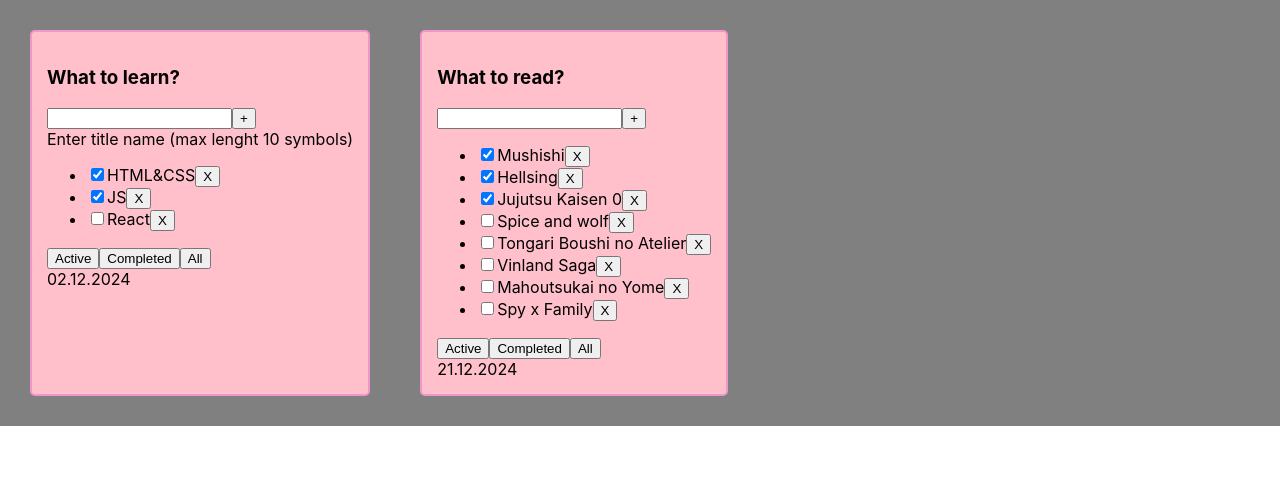
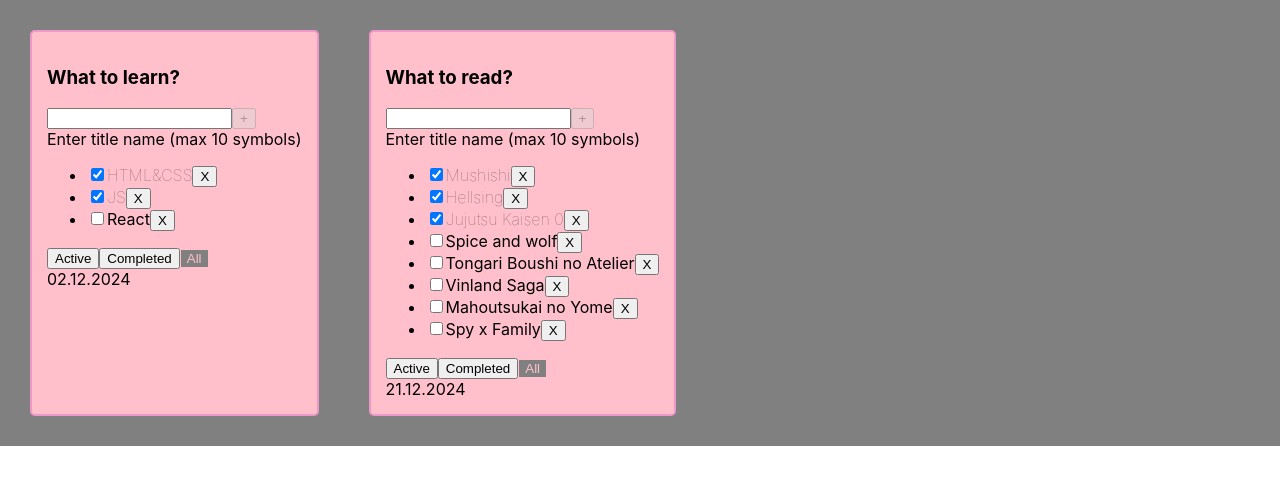
Before and after one commit to EarlMefisto/1-todolist, a React (Create React App) app: page / in a window 1280 px wide. Shown: the top 484 px of the page. Built offline with nearby package versions, Linux system fonts and the light colour scheme.

Commit message:
lesson 4

```diff
--- a/src/App.css
+++ b/src/App.css
@@ -14,3 +14,23 @@
   border-radius: 5px;
   padding: 15px;
 }
+
+.error {
+  border: 2px solid red;
+  border-radius: 5px;
+}
+
+.error-message {
+  color: red;
+}
+
+.active-filter-button {
+  background-color: #808080;
+  color: #ffc0cb;
+  border: 1px solid;
+}
+
+.is-done {
+  font-weight: lighter;
+  opacity: 0.5;
+}
--- a/src/App.tsx
+++ b/src/App.tsx
@@ -17,14 +17,57 @@
 export type FilterValuesType = "all" | "active" | "completed";
 
 function App() {
+  //TaskType[] и Array<TaskType>: могут использоваться обе формы, но лучше Array<TaskType>
+
+  //UI
+  const [filter, setNextFilter] = useState<FilterValuesType>("all");
+
+  const changeTodolistFilter = (nextFilter: FilterValuesType) => {
+    setNextFilter(nextFilter);
+  };
+
+  // "What to learn?"
   const todolistTitle1 = "What to learn?";
+
   const [tasks, setNextTasks] = useState<Array<TaskType>>([
     { id: v1(), title: "HTML&CSS", isDone: true },
     { id: v1(), title: "JS", isDone: true },
     { id: v1(), title: "React", isDone: false },
   ]);
 
+  let filtredTasks: Array<TaskType> = tasks;
+  if (filter === "active") {
+    filtredTasks = tasks.filter((t) => !t.isDone);
+  }
+  if (filter === "completed") {
+    filtredTasks = tasks.filter((t) => t.isDone);
+  }
+
+  const addTask = (title: string) => {
+    const newTask: TaskType = {
+      id: v1(),
+      title,
+      isDone: false,
+    };
+    const nextState: TaskType[] = [newTask, ...tasks];
+    setNextTasks(nextState);
+  };
+
+  const changeTaskStatus = (taskId: string, newStatus: boolean) => {
+    const nextState: Array<TaskType> = tasks.map((t) =>
+      t.id === taskId ? { ...t, isDone: newStatus } : t
+    );
+    setNextTasks(nextState);
+  };
+
+  const removeTask = (taskId: string) => {
+    const nextState: Array<TaskType> = tasks.filter((t) => t.id !== taskId);
+    setNextTasks(nextState);
+  };
+
+  // "What to read?"
   const todolistTitle2 = "What to read?";
+
   const [tasks2, setNextTasks2] = useState<Array<TaskType>>([
     { id: v1(), title: "Mushishi", isDone: true },
     { id: v1(), title: "Hellsing", isDone: true },
@@ -36,31 +79,13 @@
     { id: v1(), title: "Spy x Family", isDone: false },
   ]);
 
-  //TaskType[] и Array<TaskType>: могут использоваться обе формы, но лучше Array<TaskType>
-
-  const removeTask = (taskId: string) => {
-    // const nextState: Array<TaskType> = tasks.filter((t) => t.id !== taskId);
-    setNextTasks((previousState) =>
-      previousState.filter((t) => t.id !== taskId)
-    );
-    // console.log(tasks);
-  };
-
-  const removeTask2 = (taskId: string) => {
-    setNextTasks2((previousState) =>
-      previousState.filter((t) => t.id !== taskId)
-    );
-  };
-
-  const addTask = (title: string) => {
-    const newTask: TaskType = {
-      id: v1(),
-      title,
-      isDone: false,
-    };
-    const nextState: TaskType[] = [newTask, ...tasks];
-    setNextTasks(nextState);
-  };
+  let filtredTasks2: Array<TaskType> = tasks2;
+  if (filter === "active") {
+    filtredTasks2 = tasks2.filter((t) => !t.isDone);
+  }
+  if (filter === "completed") {
+    filtredTasks2 = tasks2.filter((t) => t.isDone);
+  }
 
   const addtask2 = (title: string) => {
     const newTask: TaskType = {
@@ -70,50 +95,34 @@
     };
     const nextState: TaskType[] = [newTask, ...tasks2];
     setNextTasks2(nextState);
-  }
-
-  //UI
-  const [filter, setNextFilter] = useState<FilterValuesType>("all");
-
-  const changeTodolistFilter = (nextFilter: FilterValuesType) => {
-    setNextFilter(nextFilter);
   };
 
-  // "What to learn?"
-  let filtredTasks: Array<TaskType> = tasks;
-  if (filter === "active") {
-    filtredTasks = tasks.filter((t) => !t.isDone);
-  }
-  if (filter === "completed") {
-    filtredTasks = tasks.filter((t) => t.isDone);
-  }
-
-  // "What to read?"
-  let filtredTasks2: Array<TaskType> = tasks2;
-  if (filter === "active") {
-    filtredTasks2 = tasks2.filter((t) => !t.isDone);
-  }
-  if (filter === "completed") {
-    filtredTasks2 = tasks2.filter((t) => t.isDone);
-  }
+  const removeTask2 = (taskId: string) => {
+    const nextState: Array<TaskType> = tasks.filter((t) => t.id !== taskId);
+    setNextTasks(nextState);
+  };
 
   return (
     <div className="App">
       <TodolistLearn
         title={todolistTitle1}
         tasks={filtredTasks}
+        filter={filter}
         date="02.12.2024"
+        addTask={addTask}
         removeTask={removeTask}
+        changeTaskStatus={changeTaskStatus}
         changeTodolistFilter={changeTodolistFilter}
-        addTask={addTask}
       />
       <TodolistRead
         title={todolistTitle2}
         tasks={filtredTasks2}
+        filter={filter}
         date="21.12.2024"
+        addTask={addtask2}
         removeTask={removeTask2}
+        changeTaskStatus={changeTaskStatus}
         changeTodolistFilter={changeTodolistFilter}
-        addTask={addtask2}
       />
     </div>
   );
--- a/src/components/Buttons/Button.tsx
+++ b/src/components/Buttons/Button.tsx
@@ -2,16 +2,17 @@
   title: string;
   onClickHandler?: () => void;
   isButtonDisabled?: boolean;
+  classes?: string;
 };
 
-export const Button = ({
-  title,
-  onClickHandler,
-  isButtonDisabled,
-}: ButtonPropsType) => {
+export const Button = (props: ButtonPropsType) => {
   return (
-    <button onClick={onClickHandler}>
-      {title} {isButtonDisabled}
+    <button
+      className={props.classes}
+      disabled={props.isButtonDisabled}
+      onClick={props.onClickHandler}
+    >
+      {props.title}
     </button>
   );
 };
--- a/src/components/Buttons/FilterButtons.tsx
+++ b/src/components/Buttons/FilterButtons.tsx
@@ -3,22 +3,27 @@
 
 type FilterButtonsPropsType = {
   changeTodolistFilter: (nextFilter: FilterValuesType) => void;
+  filter?: FilterValuesType;
 };
 
-export const FilterButtons = ({
-  changeTodolistFilter,
-}: FilterButtonsPropsType) => {
+export const FilterButtons = (props: FilterButtonsPropsType) => {
   return (
     <div>
       <Button
+        classes={props.filter === "active" ? "active-filter-button" : ""}
         title="Active"
-        onClickHandler={() => changeTodolistFilter("active")}
+        onClickHandler={() => props.changeTodolistFilter("active")}
       />
       <Button
+        classes={props.filter === "completed" ? "active-filter-button" : ""}
         title="Completed"
-        onClickHandler={() => changeTodolistFilter("completed")}
+        onClickHandler={() => props.changeTodolistFilter("completed")}
       />
-      <Button title="All" onClickHandler={() => changeTodolistFilter("all")} />
+      <Button
+        classes={props.filter === "all" ? "active-filter-button" : ""}
+        title="All"
+        onClickHandler={() => props.changeTodolistFilter("all")}
+      />
     </div>
   );
 };
--- a/src/layout/header/HeaderTodolist.tsx
+++ b/src/layout/header/HeaderTodolist.tsx
@@ -1,6 +1,6 @@
 type HeaderPropsType = {
-    title: string
-}
+  title: string;
+};
 
 export const HeaderTodolist = ({ title }: HeaderPropsType) => {
   return <h3>{title}</h3>;
--- a/src/layout/todolists/TodolistLearn.tsx
+++ b/src/layout/todolists/TodolistLearn.tsx
@@ -8,45 +8,65 @@
   title: string;
   tasks: TaskType[];
   date: string;
+  filter: FilterValuesType;
+  addTask: (title: string) => void;
   removeTask: (taskId: string) => void;
+  changeTaskStatus: (taskId: string, newStatus: boolean) => void;
   changeTodolistFilter: (nextFilter: FilterValuesType) => void;
-  addTask: (title: string) => void;
 };
 
 export function TodolistLearn(props: TodolistPropsType) {
   // const TaskInputRef = useRef<HTMLInputElement>(null);
 
   const [taskTitle, setTaskTitle] = useState("");
+  const [error, setError] = useState<boolean>(false);
+
   //условный рендеринг
   const tasksList =
     props.tasks.length === 0 ? (
       <span>Your todolist is empty</span>
     ) : (
       <ul>
-        {props.tasks.map((t) => (
-          <li>
-            <input type="checkbox" checked={t.isDone} />
-            <span>{t.title}</span>
-            <Button title="X" onClickHandler={() => props.removeTask(t.id)} />
-          </li>
-        ))}
+        {props.tasks.map((t) => {
+          const changeTaskStatusHandler = (
+            event: ChangeEvent<HTMLInputElement>
+          ) => props.changeTaskStatus(t.id, event.currentTarget.checked);
+          return (
+            <li>
+              <input
+                type="checkbox"
+                checked={t.isDone}
+                onChange={changeTaskStatusHandler}
+              />
+              <span className={t.isDone ? "is-done" : ""}>{t.title}</span>
+              <Button title="X" onClickHandler={() => props.removeTask(t.id)} />
+            </li>
+          );
+        })}
       </ul>
     );
 
   const isAddTaskPossible = taskTitle.length <= 10;
 
   const addTaskHandler = () => {
-    props.addTask(taskTitle);
+    const trimmedTitie = taskTitle.trim();
+    if (trimmedTitie) {
+      props.addTask(taskTitle);
+    } else {
+      setError(true);
+    }
     setTaskTitle("");
   };
 
-  const onNewTitileChangeHandler = (event: ChangeEvent<HTMLInputElement>) =>
+  const setLocalTitileHandler = (event: ChangeEvent<HTMLInputElement>) => {
+    error && setError(false);
     setTaskTitle(event.currentTarget.value);
+  };
 
   const onNewTitileKeyDownHandler = (
     event: KeyboardEvent<HTMLInputElement>
   ) => {
-    if (event.key === "Enter") {
+    if (taskTitle.length && isAddTaskPossible && event.key === "Enter") {
       addTaskHandler();
     }
   };
@@ -55,28 +75,28 @@
     <div className="todolist">
       <HeaderTodolist title={props.title} />
       <div>
-        {/* <input ref={TaskInputRef} /> */}
         <input
           value={taskTitle}
-          onChange={onNewTitileChangeHandler}
+          onChange={setLocalTitileHandler}
           onKeyDown={onNewTitileKeyDownHandler}
+          className={error ? "error" : ""}
         />
         <Button
           title="+"
           onClickHandler={addTaskHandler}
-          isButtonDisabled={!taskTitle.length && !isAddTaskPossible}
-          // onClickHandler={() => {
-          //   if (TaskInputRef.current) {
-          //     props.addTask(TaskInputRef.current.value)
-          //     TaskInputRef.current.value = ""
-          //   }
-          // }}
+          isButtonDisabled={!taskTitle.length || !isAddTaskPossible}
         />
       </div>
-      {!taskTitle.length && <div>Enter title name (max lenght 10 symbols)</div>}
-      {!isAddTaskPossible && <div>Task name is long</div>}
+      {!isAddTaskPossible && (
+        <div className="error-message">Task name is long</div>
+      )}
+      {!taskTitle.length && <div>Enter title name (max 10 symbols)</div>}
+      {error && <div className="error-message">Task title is required</div>}
       {tasksList}
-      <FilterButtons changeTodolistFilter={props.changeTodolistFilter} />
+      <FilterButtons
+        filter={props.filter}
+        changeTodolistFilter={props.changeTodolistFilter}
+      />
       <div>{props.date}</div>
     </div>
   );
--- a/src/layout/todolists/TodolistRead.tsx
+++ b/src/layout/todolists/TodolistRead.tsx
@@ -3,49 +3,67 @@
 import { Button } from "../../components/Buttons/Button";
 import { FilterButtons } from "../../components/Buttons/FilterButtons";
 import { HeaderTodolist } from "../header/HeaderTodolist";
+import { eventNames } from "process";
 
 type TodolistReadProsType = {
   title: string;
   date: string;
   tasks: TaskType[];
+  filter: FilterValuesType;
+  addTask: (title: string) => void;
   removeTask: (taskId: string) => void;
+  changeTaskStatus: (taskId: string, newStatus: boolean) => void;
   changeTodolistFilter: (nextFilter: FilterValuesType) => void;
-  addTask: (title: string) => void;
 };
 
 export const TodolistRead = (props: TodolistReadProsType) => {
+  const [taskTitle, setTaskTitle] = useState("");
+  const [error, setError] = useState<boolean>(false);
+
   let tasksList2 =
     props.tasks.length === 0 ? (
       <span>Your todolist is empty</span>
     ) : (
       <ul>
-        {props.tasks.map((t) => (
-          <li>
-            <input type="checkbox" checked={t.isDone} />
-            <span>{t.title}</span>
-            <Button title="X" onClickHandler={() => props.removeTask(t.id)} />
-          </li>
-        ))}
+        {props.tasks.map((t) => {
+          const changeTaskStatusHandler = (
+            event: ChangeEvent<HTMLInputElement>
+          ) => props.changeTaskStatus(t.id, event.currentTarget.checked);
+          return (
+            <li>
+              <input
+                type="checkbox"
+                checked={t.isDone}
+                onChange={changeTaskStatusHandler}
+              />
+              <span className={t.isDone ? "is-done" : ""}>{t.title}</span>
+              <Button title="X" onClickHandler={() => props.removeTask(t.id)} />
+            </li>
+          );
+        })}
       </ul>
     );
 
-  const [newTaskTitle, setNewTaskTitle] = useState("");
+  const isAddTaskPossible = taskTitle.length <= 10;
 
-  const addTask2 = () => {
-    props.addTask(newTaskTitle);
-    setNewTaskTitle("");
+  const addTaskHandler2 = () => {
+    const trimmedTitile = taskTitle.trim();
+    if (trimmedTitile) {
+      props.addTask(taskTitle);
+    }
+    setTaskTitle("");
   };
 
-  const onNewTitileChangeHandler2 = (event: ChangeEvent<HTMLInputElement>) => {
-    setNewTaskTitle(event.currentTarget.value);
+  const setLocalTitileHandler2 = (event: ChangeEvent<HTMLInputElement>) => {
+    error && setError(false);
+    setTaskTitle(event.currentTarget.value);
   };
 
   const onNewTitileKeyDownHandler2 = (
     event: KeyboardEvent<HTMLInputElement>
   ) => {
-    if (event.key === "Enter") {
-      props.addTask(newTaskTitle);
-      setNewTaskTitle("");
+    if (taskTitle.length && isAddTaskPossible && event.key === "Enter") {
+      addTaskHandler2();
     }
   };
 
@@ -54,17 +72,27 @@
       <HeaderTodolist title={props.title} />
       <div>
         <input
-          value={newTaskTitle}
-          onChange={onNewTitileChangeHandler2}
+          value={taskTitle}
+          onChange={setLocalTitileHandler2}
           onKeyDown={onNewTitileKeyDownHandler2}
+          className={error ? "error" : ""}
         />
         <Button
           title="+"
-          onClickHandler={addTask2}
+          onClickHandler={addTaskHandler2}
+          isButtonDisabled={!taskTitle.length || !isAddTaskPossible}
         />
       </div>
+      {!taskTitle.length && <div>Enter title name (max 10 symbols)</div>}
+      {!isAddTaskPossible && (
+        <div className="error-message">Task name is long</div>
+      )}
+      {error && <div className="error-message">Task title is required</div>}
       {tasksList2}
-      <FilterButtons changeTodolistFilter={props.changeTodolistFilter} />
+      <FilterButtons
+        filter={props.filter}
+        changeTodolistFilter={props.changeTodolistFilter}
+      />
       <div>{props.date}</div>
     </div>
   );
```
